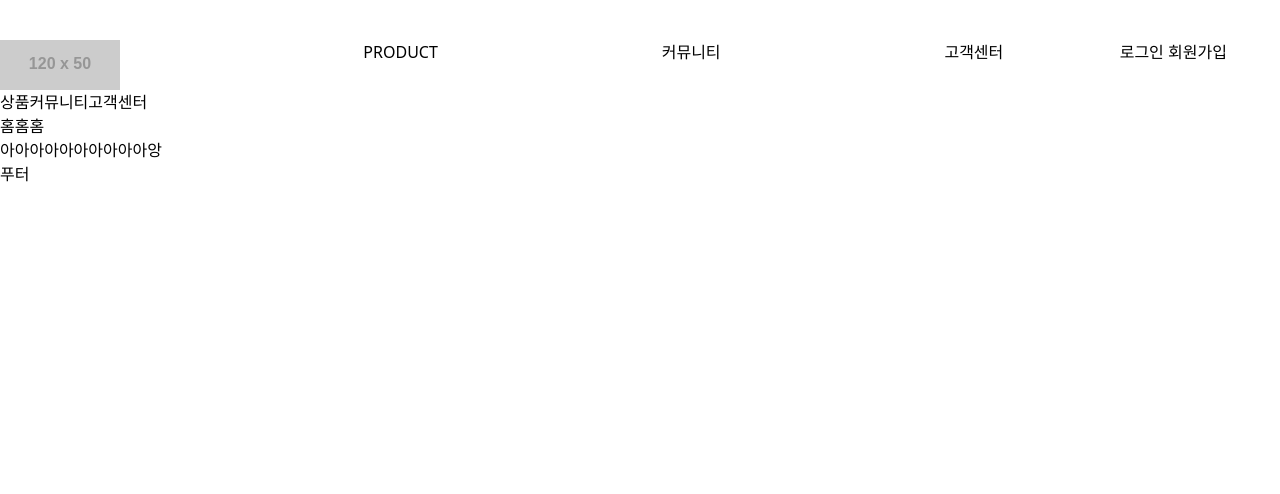
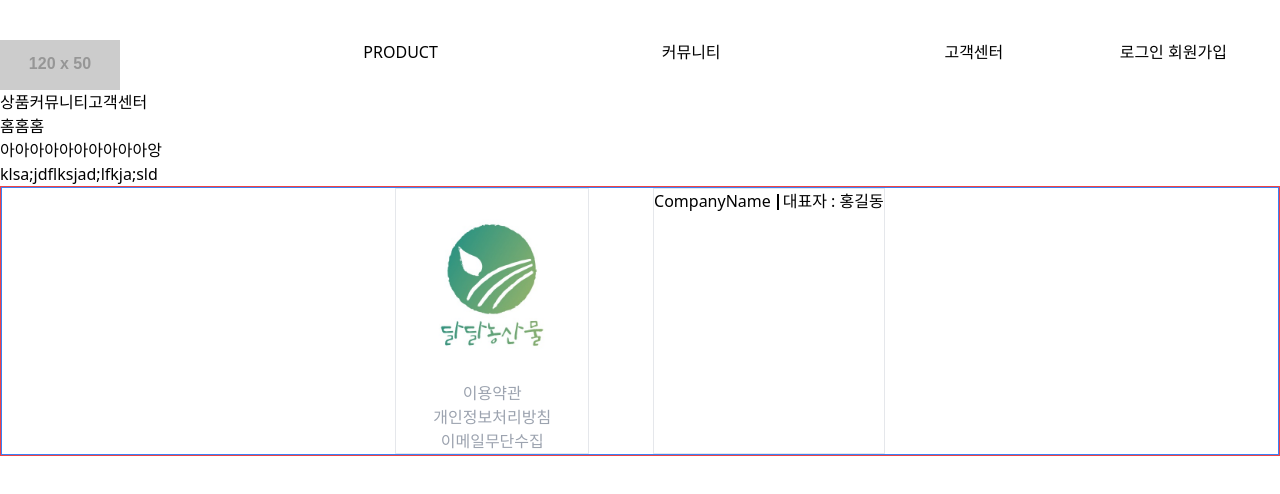
Before and after one commit to KwonHyeokGeon/food, a Vue app: page / in a window 1280 px wide. Shown: the top 494 px of the page. Built offline with nearby package versions, Linux system fonts and the light colour scheme.

Commit message:
+ footer-1

```diff
--- a/src/components/FooterCom.vue
+++ b/src/components/FooterCom.vue
@@ -1,6 +1,27 @@
 <template>
-  <div>
-    푸터
+  klsa;jdflksjad;lfkja;sld
+  <div class="w-full border-red-500 border">
+      <div class="max-w-7xl flex justify-center gap-x-[5%] mx-auto border-blue-500 border">
+          <div class="border">
+            <!-- <img src="http://via.placeholder.com/120x50" alt="logo"> -->
+            <img src="../assets/img/logo.jpg" alt="logo" class="w-48 text-center">
+            <p class=" text-center text-gray-400">이용약관</p>
+            <p class=" text-center text-gray-400">개인정보처리방침</p>
+            <p class=" text-center text-gray-400">이메일무단수집</p>
+          </div>
+          <div class="border">
+              <div>
+                <span class="relative after:absolute after:w-0.5 after:bg-black after:h-4 mr-3 after:-right-2 after:bottom-0.5">CompanyName</span>
+                <span>대표자 : 홍길동</span>
+              </div>
+
+
+
+          </div>
+
+
+      </div>
+
   </div>
 </template>
 
--- a/src/components/NavCom.vue
+++ b/src/components/NavCom.vue
@@ -17,12 +17,6 @@
         </ul>
       </div>
 
-      <!-- login bar -->
-      <!-- <ul class="ml-10 basis-1/4 flex justify-between gap-x-12">
-          <li>로그인</li>
-          <p>로그아웃</p>
-          <p>회원가입</p>
-        </ul> -->
       <div class="basis-1/6 ml-5">
         <ul class="flex justify-center gap-x-[2%]">
           <li v-if="!$store.state.loginChk"><router-link to="/login">로그인</router-link> </li>
```
Also changed, not shown: src/assets/img/logo.jpg (added).
